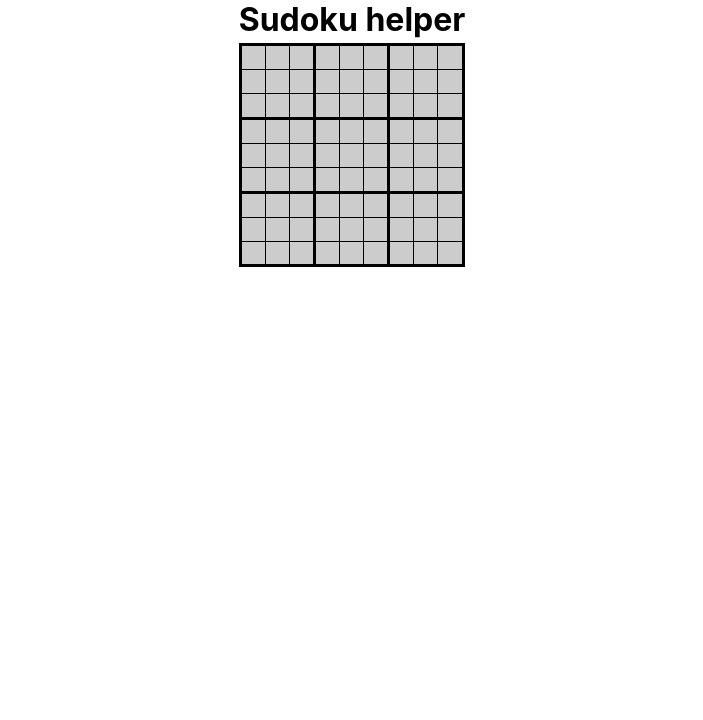
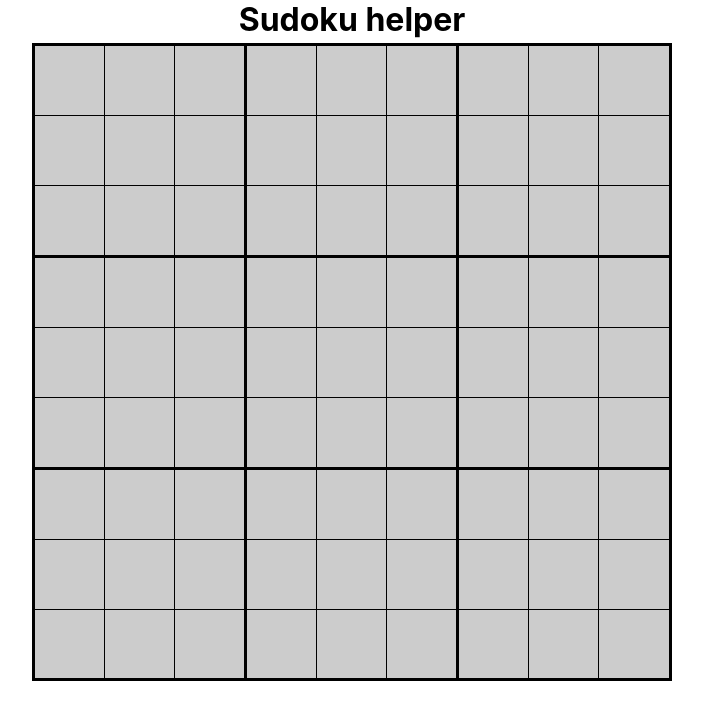
Before and after one commit to CrafterKolyan/sudoku-helper, a Jekyll site: the page built from index.html, in a window 1280 px wide. Shown: the top 720 px of the page, without its empty margins (288-991 px from the left). Built offline with Jekyll 4.4.1, drawn with Linux system fonts in a browser that asks for light colours.

Commit message:
Automatic resizing of sudoku table

```diff
--- a/css/main.css
+++ b/css/main.css
@@ -117,36 +117,8 @@ textarea {
     display: flex;
 }
 
-.sudoku-cell {
-    border-top: 1px solid black;
-    border-right: 1px solid black;
-    height: 24px;
-    width: 24px;
-}
-
 .sudoku-row:nth-last-child(2) > .sudoku-cell {
     border-bottom: 1px solid black;
-}
-
-.sudoku-row > .sudoku-cell:first-child {
-    width: 27px;
-    border-left: 3px solid black;
-}
-
-.sudoku-row > .sudoku-cell:last-child {
-    width: 27px;
-    border-right: 3px solid black;
-}
-
-.sudoku-v-divider {
-    background-color: black;
-    height: 24px;
-    width: 2px
-}
-
-.sudoku-h-divider {
-    background-color: black;
-    height: 2px;
 }
 
 .sudoku-cell-content {
--- a/js/main.js
+++ b/js/main.js
@@ -305,6 +305,62 @@ class Sudoku {
 }
 
 class Elements {
+    static _sudokuCellStyle
+    static _sudokuCellSizePx = 60
+
+    static _sudokuStyleContent(sudokuCellSizePx) {
+        let hDividerWidth
+        if (Sudoku.sudokuSize === 1) {
+            hDividerWidth = sudokuCellSizePx + 3
+        } else {
+            hDividerWidth = sudokuCellSizePx * Sudoku.sudokuSize + 2 * (Sudoku.sudokuN - 1) + 6
+        }
+        return `
+        .sudoku-cell {
+            border-top: 1px solid black;
+            border-right: 1px solid black;
+            height: ${sudokuCellSizePx}px;
+            width: ${sudokuCellSizePx}px;
+        }
+
+        .sudoku-row > .sudoku-cell:first-child {
+            width: ${sudokuCellSizePx + 3}px;
+            border-left: 3px solid black;
+        }
+
+        .sudoku-row > .sudoku-cell:last-child {
+            width: ${sudokuCellSizePx + 3}px;
+            border-right: 3px solid black;
+        }
+
+        .sudoku-v-divider {
+            background-color: black;
+            height: ${sudokuCellSizePx}px;
+            width: 2px
+        }
+
+        .sudoku-h-divider {
+            background-color: black;
+            height: 2px;
+            width: ${hDividerWidth}px;
+        }`
+    }
+
+    static sudokuStyle() {
+        if (this._sudokuCellStyle === undefined) {
+            const style = document.createElement("style")
+            style.innerHTML = this._sudokuStyleContent(this._sudokuCellSizePx)
+            this._sudokuCellStyle = style
+        }
+        return this._sudokuCellStyle
+    }
+
+    static sudokuCellSizeChange(sudokuCellSizePx) {
+        this._sudokuCellSizePx = sudokuCellSizePx
+        this._sudokuCellStyle.innerHTML = this._sudokuStyleContent(sudokuCellSizePx)
+        console.log(this._sudokuCellStyle)
+    }
+
     static sudokuTableCellContent(row, col) {
         const input = document.createElement("input")
         input.id = Ids.cell(row, col)
@@ -386,13 +442,6 @@ class Elements {
     static sudokuTableHorizontalDividerCell() {
         const td = document.createElement("td")
         td.className = "sudoku-h-divider"
-        let width
-        if (Sudoku.sudokuSize === 1) {
-            width = 27
-        } else {
-            width = 24 * Sudoku.sudokuSize + 2 * (Sudoku.sudokuN - 1) + 6
-        }
-        td.style.width = width.toString() + "px"
         return td
     }
 
@@ -437,7 +486,17 @@ class Elements {
 function addSudokuTable() {
     const main = document.getElementById("main")
     const sudokuTable = Elements.sudokuTable()
+    const sudokuCellStyle = Elements.sudokuStyle()
+    main.appendChild(sudokuCellStyle)
     main.appendChild(sudokuTable)
+
+    function recalculateSudokuCellSize() {
+        const sudokuCellSize = Math.max(Math.floor(Math.min(window.innerWidth, window.innerHeight) / Sudoku.sudokuSize / Math.sqrt(2)), 24)
+        Elements.sudokuCellSizeChange(sudokuCellSize)
+    }
+
+    window.addEventListener("resize", recalculateSudokuCellSize)
+    recalculateSudokuCellSize()
 }
 
 function initialize() {
```
